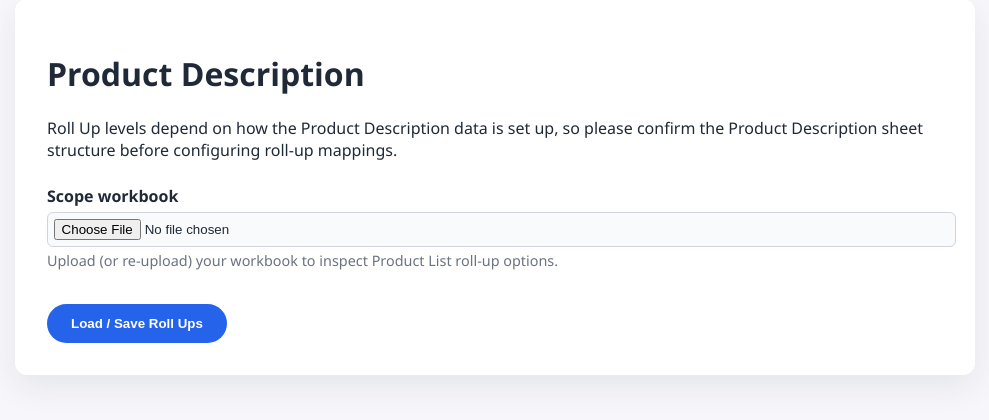
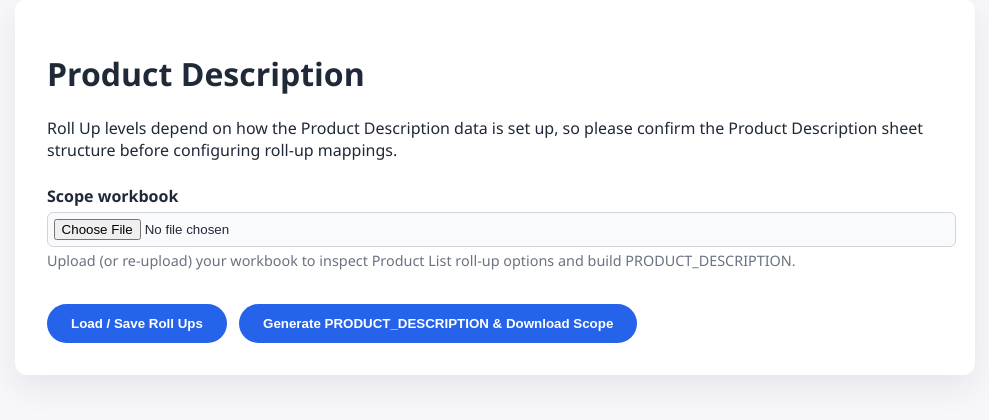
Before and after one commit to Natasthedog/automator, a Django app: page /product-description/ in a window 1280 px wide. Shown: the part 87-507 px from the top of the page, without its empty margins (145-1134 px from the left). Run offline with Django 5.2, Linux system fonts and the light colour scheme; parts of the project's set-up code (start-up, migrations or seed data) failed here and were passed over.

Commit message:
Add PRODUCT_DESCRIPTION scope generation and download flow

```diff
--- a/deck/templates/deck/PRODUCT_DESCRIPTION.html
+++ b/deck/templates/deck/PRODUCT_DESCRIPTION.html
@@ -25,7 +25,7 @@
         <div>
             <label for="scope_workbook">Scope workbook</label>
             <input id="scope_workbook" type="file" name="scope_workbook" accept=".xlsx,.xlsb" />
-            <p class="helper-text">Upload (or re-upload) your workbook to inspect Product List roll-up options.</p>
+            <p class="helper-text">Upload (or re-upload) your workbook to inspect Product List roll-up options and build PRODUCT_DESCRIPTION.</p>
         </div>
 
         {% if sheet_names %}
@@ -41,6 +41,44 @@
             </div>
         {% endif %}
 
+
+        {% if sheet_names %}
+            <div>
+                <label for="ppg_correspondence_sheet">PPG_EAN_CORRESPONDENCE sheet</label>
+                <select id="ppg_correspondence_sheet" name="ppg_correspondence_sheet">
+                    <option value="">-- Select sheet --</option>
+                    {% for sheet_name in sheet_names %}
+                        <option value="{{ sheet_name }}" {% if selected_ppg_sheet == sheet_name %}selected{% endif %}>{{ sheet_name }}</option>
+                    {% endfor %}
+                </select>
+                <p class="helper-text">If auto-detection misses PPG_EAN_CORRESPONDENCE, pick it manually.</p>
+            </div>
+        {% endif %}
+
+
+
+        {% if product_list_columns and ppg_sheet_columns %}
+            <div>
+                <label for="product_list_mapping_column">Product List mapping column</label>
+                <select id="product_list_mapping_column" name="product_list_mapping_column">
+                    <option value="">-- Try auto (EAN) --</option>
+                    {% for column in product_list_columns %}
+                        <option value="{{ column }}" {% if selected_product_list_mapping_column == column %}selected{% endif %}>{{ column }}</option>
+                    {% endfor %}
+                </select>
+                <p class="helper-text">Used to map Product List rows to PPG_EAN_CORRESPONDENCE (defaults to EAN).</p>
+            </div>
+            <div>
+                <label for="ppg_mapping_column">PPG_EAN_CORRESPONDENCE mapping column</label>
+                <select id="ppg_mapping_column" name="ppg_mapping_column">
+                    <option value="">-- Try auto (EAN) --</option>
+                    {% for column in ppg_sheet_columns %}
+                        <option value="{{ column }}" {% if selected_ppg_mapping_column == column %}selected{% endif %}>{{ column }}</option>
+                    {% endfor %}
+                </select>
+                <p class="helper-text">Used to map PPG rows to Product List (defaults to EAN).</p>
+            </div>
+        {% endif %}
         {% if product_list_columns %}
             <div>
                 <label>Build roll ups</label>
@@ -66,7 +104,8 @@
         {% endif %}
 
         <div>
-            <button type="submit">Load / Save Roll Ups</button>
+            <button type="submit" name="action" value="save_rollups">Load / Save Roll Ups</button>
+            <button type="submit" name="action" value="generate_scope" style="margin-left:0.5rem;">Generate PRODUCT_DESCRIPTION & Download Scope</button>
         </div>
     </form>
 </div>
--- a/deck/views.py
+++ b/deck/views.py
@@ -3,6 +3,8 @@ import io
 import logging
 from itertools import combinations
 
+import pandas as pd
+from django.http import HttpResponse
 from django.shortcuts import redirect, render
 from openpyxl import load_workbook
 
@@ -23,6 +25,88 @@ def _product_list_columns_from_sheet(workbook_bytes: bytes, sheet_name: str) ->
         if values:
             return values
     return []
+
+
+def _normalized_text(value: object) -> str:
+    text = str(value or "").strip()
+    if not text:
+        return ""
+    return "".join(ch for ch in text.lower() if ch.isalnum())
+
+
+def _find_column_name(columns: list[str], target: str) -> str | None:
+    normalized_target = _normalized_text(target)
+    normalized_columns = {_normalized_text(column): column for column in columns}
+    if normalized_target in normalized_columns:
+        return normalized_columns[normalized_target]
+    for normalized_column, column in normalized_columns.items():
+        if normalized_target in normalized_column or normalized_column in normalized_target:
+            return column
+    return None
+
+
+def _sheet_df_from_workbook(workbook_bytes: bytes, sheet_name: str) -> pd.DataFrame:
+    return pd.read_excel(io.BytesIO(workbook_bytes), sheet_name=sheet_name, dtype=object)
+
+
+def _first_non_empty_by_group(group: pd.Series):
+    for value in group:
+        if pd.notna(value) and str(value).strip():
+            return value
+    return None
+
+
+def _build_product_description_df(
+    correspondence_df: pd.DataFrame,
+    product_list_df: pd.DataFrame,
+    rollups: list[str],
+    alias_map: dict[str, str],
+    ppg_id_column: str,
+    ppg_name_column: str,
+    correspondence_mapping_column: str,
+    product_list_mapping_column: str,
+) -> tuple[pd.DataFrame, int]:
+    left = correspondence_df.copy()
+    right = product_list_df.copy()
+
+    left["__mapping_key"] = left[correspondence_mapping_column].map(_normalized_text)
+    right["__mapping_key"] = right[product_list_mapping_column].map(_normalized_text)
+    right_rollup_columns = [rollup for rollup in rollups if rollup in right.columns]
+
+    merged = left.merge(
+        right[["__mapping_key", *right_rollup_columns]],
+        on="__mapping_key",
+        how="left",
+    )
+    match_count = int((merged["__mapping_key"] != "").sum() - merged[right_rollup_columns].isna().all(axis=1).sum()) if right_rollup_columns else 0
+
+    grouped = (
+        merged.groupby([ppg_id_column, ppg_name_column], dropna=False)[right_rollup_columns]
+        .agg(_first_non_empty_by_group)
+        .reset_index()
+    )
+
+    rename_map = {rollup: alias_map.get(rollup, rollup) for rollup in right_rollup_columns}
+    grouped = grouped.rename(columns=rename_map)
+    return grouped, match_count
+
+
+def _updated_scope_workbook_bytes(
+    workbook_bytes: bytes,
+    sheet_name: str,
+    product_description_df: pd.DataFrame,
+) -> bytes:
+    workbook = load_workbook(io.BytesIO(workbook_bytes))
+    if sheet_name in workbook.sheetnames:
+        workbook.remove(workbook[sheet_name])
+    worksheet = workbook.create_sheet(title=sheet_name)
+    worksheet.append(list(product_description_df.columns))
+    for row in product_description_df.itertuples(index=False):
+        worksheet.append(list(row))
+
+    output = io.BytesIO()
+    workbook.save(output)
+    return output.getvalue()
 
 
 def _normalized_rollups(rollups: list[str]) -> list[str]:
@@ -56,9 +140,13 @@ def product_description(request):
     context: dict[str, object] = {
         "sheet_names": [],
         "product_list_columns": [],
+        "ppg_sheet_columns": [],
         "selected_rollups": request.session.get(PRODUCT_DESCRIPTION_ROLLUPS_KEY, []),
         "selected_rollup_aliases": request.session.get(PRODUCT_DESCRIPTION_ROLLUP_ALIASES_KEY, {}),
         "selected_sheet": "",
+        "selected_ppg_sheet": "",
+        "selected_product_list_mapping_column": "",
+        "selected_ppg_mapping_column": "",
         "selected_rollup_pairs": [],
     }
 
@@ -77,8 +165,14 @@ def product_description(request):
     if request.method == "POST":
         uploaded_scope = request.FILES.get("scope_workbook")
         selected_sheet = (request.POST.get("product_list_sheet") or "").strip()
+        selected_ppg_sheet = (request.POST.get("ppg_correspondence_sheet") or "").strip()
         submitted_rollups = _normalized_rollups(request.POST.getlist("rollups"))
         submitted_aliases = request.POST.getlist("rollup_aliases")
+        selected_product_list_mapping_column = (
+            request.POST.get("product_list_mapping_column") or ""
+        ).strip()
+        selected_ppg_mapping_column = (request.POST.get("ppg_mapping_column") or "").strip()
+        action = (request.POST.get("action") or "").strip().lower()
 
         if uploaded_scope:
             scope_bytes = uploaded_scope.read()
@@ -100,7 +194,11 @@ def product_description(request):
             if not selected_sheet:
                 selected_sheet = _find_sheet_by_candidates(sheet_names, "Product_List") or ""
 
+        if not selected_ppg_sheet:
+            selected_ppg_sheet = _find_sheet_by_candidates(sheet_names, "PPG_EAN_CORRESPONDENCE") or ""
+
         context["selected_sheet"] = selected_sheet
+        context["selected_ppg_sheet"] = selected_ppg_sheet
 
         if not selected_sheet:
             context["warning"] = (
@@ -113,8 +211,21 @@ def product_description(request):
             context["error"] = "The selected Product List sheet does not exist in this workbook."
             return render(request, "deck/PRODUCT_DESCRIPTION.html", context)
 
+        if not selected_ppg_sheet:
+            context["warning"] = (
+                "We could not identify the PPG_EAN_CORRESPONDENCE sheet automatically. "
+                "Please choose which sheet contains PPG_ID, PPG_NAME and EAN."
+            )
+            return render(request, "deck/PRODUCT_DESCRIPTION.html", context)
+
+        if selected_ppg_sheet not in sheet_names:
+            context["error"] = "The selected PPG_EAN_CORRESPONDENCE sheet does not exist in this workbook."
+            return render(request, "deck/PRODUCT_DESCRIPTION.html", context)
+
         columns = _product_list_columns_from_sheet(scope_bytes, selected_sheet)
+        ppg_columns = _product_list_columns_from_sheet(scope_bytes, selected_ppg_sheet)
         context["product_list_columns"] = columns
+        context["ppg_sheet_columns"] = ppg_columns
 
         if submitted_rollups:
             alias_map = _rollup_alias_map(submitted_rollups, submitted_aliases)
@@ -128,6 +239,73 @@ def product_description(request):
                 {"value": rollup, "alias": alias_map.get(rollup, rollup)}
                 for rollup in submitted_rollups
             ]
+
+        context["selected_product_list_mapping_column"] = selected_product_list_mapping_column
+        context["selected_ppg_mapping_column"] = selected_ppg_mapping_column
+
+        if action == "generate_scope":
+            saved_rollups = _normalized_rollups(request.session.get(PRODUCT_DESCRIPTION_ROLLUPS_KEY, []))
+            if not saved_rollups:
+                context["error"] = "Please save at least one roll up before generating the PRODUCT_DESCRIPTION sheet."
+                return render(request, "deck/PRODUCT_DESCRIPTION.html", context)
+
+            alias_map = request.session.get(PRODUCT_DESCRIPTION_ROLLUP_ALIASES_KEY, {})
+            product_df = _sheet_df_from_workbook(scope_bytes, selected_sheet)
+            correspondence_df = _sheet_df_from_workbook(scope_bytes, selected_ppg_sheet)
+
+            ppg_id_column = _find_column_name(list(correspondence_df.columns), "PPG_ID")
+            ppg_name_column = _find_column_name(list(correspondence_df.columns), "PPG_NAME")
+            if not ppg_id_column or not ppg_name_column:
+                context["error"] = "Could not find PPG_ID and/or PPG_NAME columns in the selected PPG sheet."
+                return render(request, "deck/PRODUCT_DESCRIPTION.html", context)
+
+            auto_ppg_mapping_column = _find_column_name(list(correspondence_df.columns), "EAN")
+            correspondence_mapping_column = selected_ppg_mapping_column or auto_ppg_mapping_column
+            if not correspondence_mapping_column:
+                context["warning"] = (
+                    "Could not find the EAN column in PPG_EAN_CORRESPONDENCE. "
+                    "Please identify the mapping column in that sheet."
+                )
+                return render(request, "deck/PRODUCT_DESCRIPTION.html", context)
+
+            auto_product_mapping_column = _find_column_name(list(product_df.columns), "EAN")
+            product_mapping_column = selected_product_list_mapping_column or auto_product_mapping_column
+            if not product_mapping_column:
+                context["warning"] = (
+                    "Could not find the mapping column in Product List. "
+                    "Please identify which Product List column maps to PPG_EAN_CORRESPONDENCE."
+                )
+                return render(request, "deck/PRODUCT_DESCRIPTION.html", context)
+
+            product_description_df, match_count = _build_product_description_df(
+                correspondence_df,
+                product_df,
+                saved_rollups,
+                alias_map,
+                ppg_id_column,
+                ppg_name_column,
+                correspondence_mapping_column,
+                product_mapping_column,
+            )
+
+            if match_count <= 0:
+                context["warning"] = (
+                    "Could not find matches between Product List and PPG_EAN_CORRESPONDENCE using selected mapping columns. "
+                    "Please identify the correct mapping column(s)."
+                )
+                return render(request, "deck/PRODUCT_DESCRIPTION.html", context)
+
+            updated_scope = _updated_scope_workbook_bytes(
+                scope_bytes,
+                "PRODUCT_DESCRIPTION",
+                product_description_df,
+            )
+            response = HttpResponse(
+                updated_scope,
+                content_type="application/vnd.openxmlformats-officedocument.spreadsheetml.sheet",
+            )
+            response["Content-Disposition"] = 'attachment; filename="scope_with_product_description.xlsx"'
+            return response
 
     return render(request, "deck/PRODUCT_DESCRIPTION.html", context)
 
```
Also changed, not shown: deck/tests.py (+59 -0 lines).
